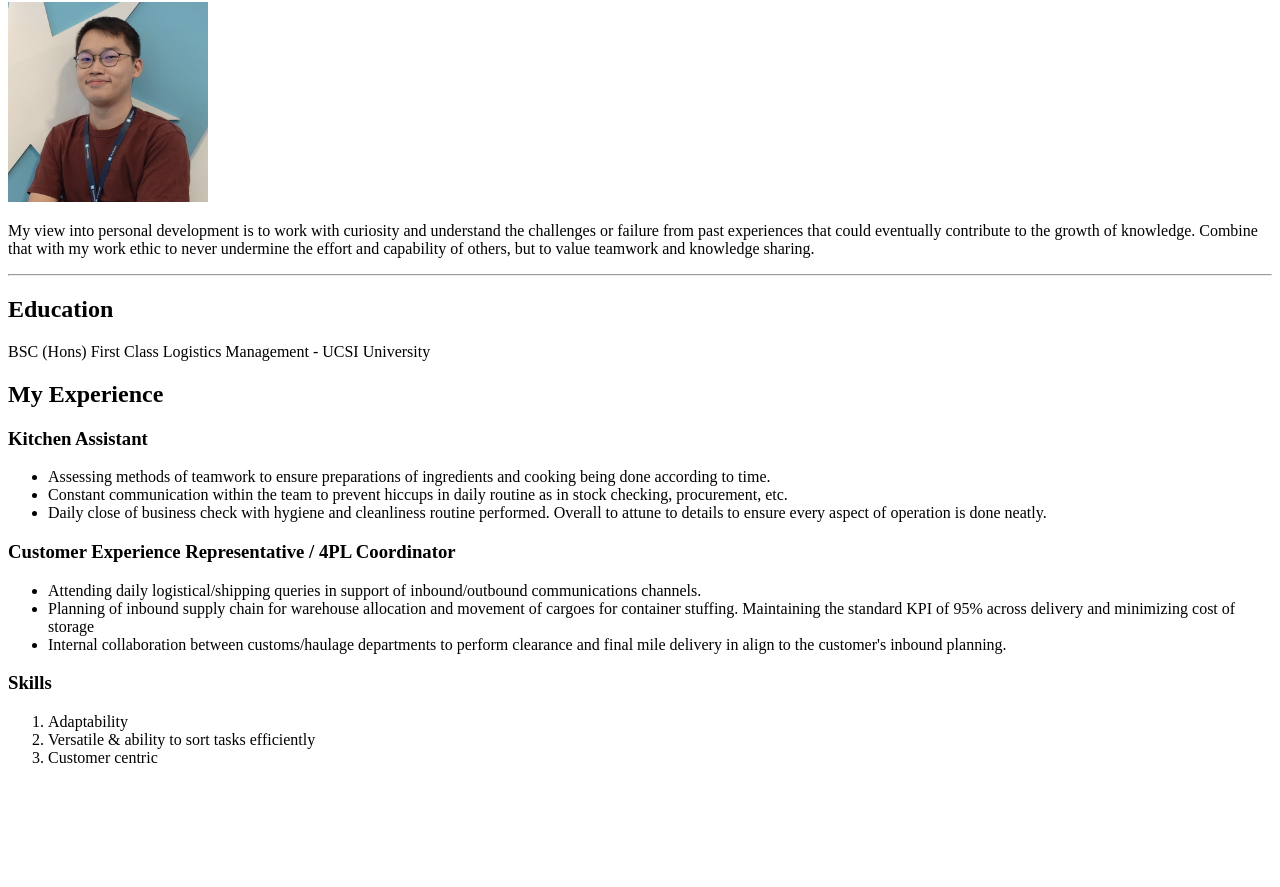
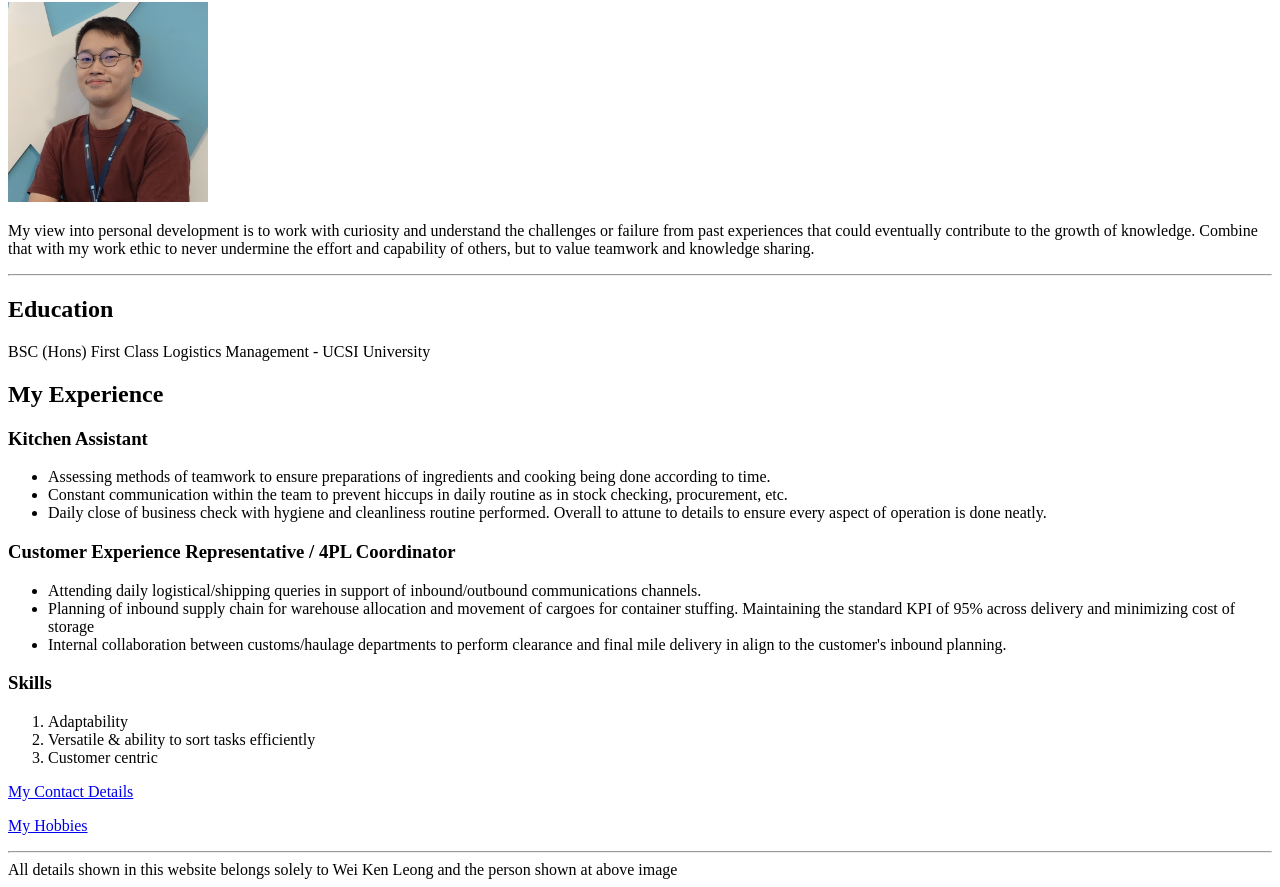
Before and after one commit to CatCroc/MyResume, a plain HTML site: page index.html in a window 1280 px wide. Shown: the part 78-965 px from the top of the page. Before the commit the page ends 861 px from the top, so only its background shows below. Drawn offline with Linux system fonts and the light colour scheme.

Commit message:
Update index.html

```diff
--- a/index.html
+++ b/index.html
@@ -38,6 +38,16 @@
         <li>Customer centric</li>
     </ol>
 
+     <p>
+    <a href="./Source/Contact Details.html"> My Contact Details </a>
+    </p>
+    <p>
+    <a href="./Source/Hobbies.html"> My Hobbies </a>
+    </p>
+
+    <hr/>
+    <footer> All details shown in this website belongs solely to Wei Ken Leong and the person shown at above image</footer>
 
 </body>
+
 </html>
```
